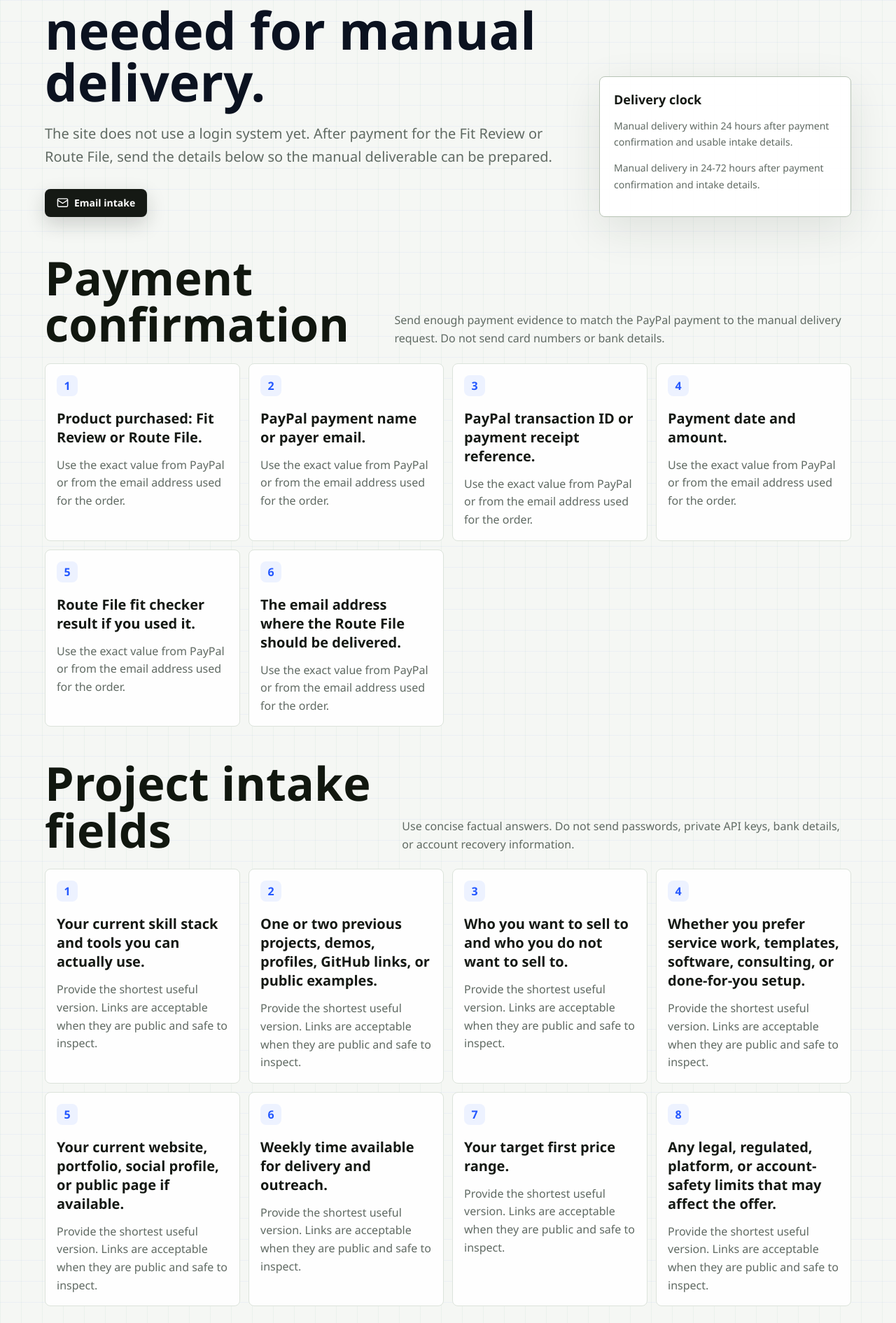
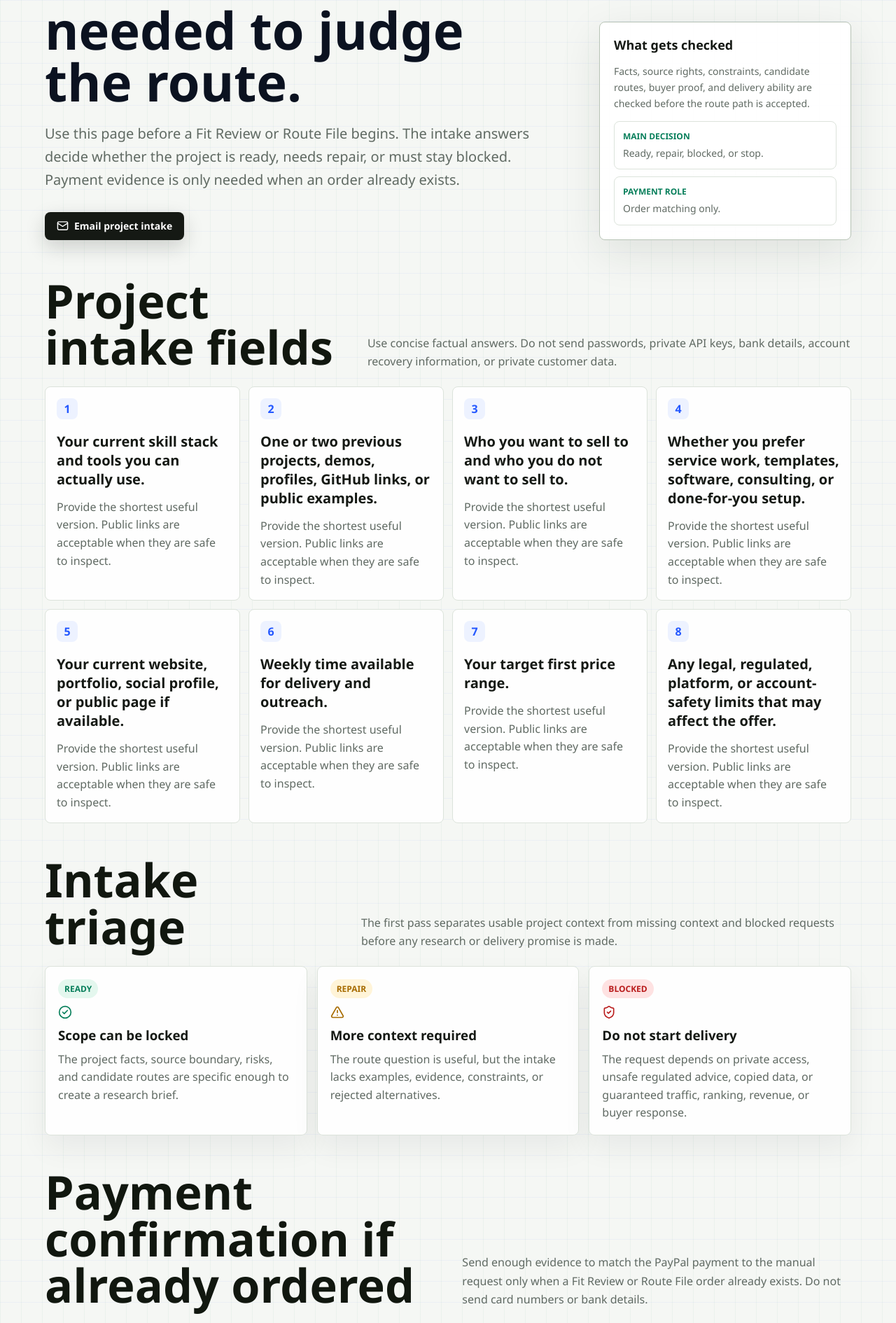
Before and after one commit to SB980425/shachidainei, a Next.js app in the folder agentsiteops/: page /intake in a window 1280 px wide. Shown: the part 270-2160 px from the top of the page at 70% size. Built offline with nearby package versions, Linux system fonts and the light colour scheme; no server answers.

Commit message:
Refocus intake page on project context

```diff
--- a/agentsiteops/app/intake/page.tsx
+++ b/agentsiteops/app/intake/page.tsx
@@ -1,24 +1,29 @@
 import type { Metadata } from "next";
-import { CheckCircle2, ClipboardList, Mail } from "lucide-react";
 import {
-  deliveryProcessSteps,
+  AlertTriangle,
+  CheckCircle2,
+  ClipboardList,
+  Mail,
+  ShieldCheck
+} from "lucide-react";
+import {
   intakeFields,
   launchProduct,
-  paymentConfirmationFields,
-  starterReviewProduct
+  paymentConfirmationFields
 } from "@/lib/launch";
 import { siteUrl } from "@/lib/site";
 
 const path = "/intake/";
 
 export const metadata: Metadata = {
-  title: "Order Intake",
+  title: "Project Intake",
   description:
-    "Project details needed after buying the AgentSiteOps Fit Review or Route File.",
+    "Project context, source boundaries, constraints, and optional order confirmation for AgentSiteOps route review.",
   alternates: { canonical: path },
   openGraph: {
-    title: "Order Intake",
-    description: "Send these details after payment so the manual review or Route File can be delivered.",
+    title: "Project Intake",
+    description:
+      "Send project facts first. Payment confirmation is only needed when a Fit Review or Route File order already exists.",
     url: `${siteUrl}${path}`,
     siteName: "AgentSiteOps",
     locale: "en_US",
@@ -26,23 +31,71 @@ export const metadata: Metadata = {
   }
 };
 
+const intakeTriageRows = [
+  {
+    label: "Ready",
+    title: "Scope can be locked",
+    body:
+      "The project facts, source boundary, risks, and candidate routes are specific enough to create a research brief.",
+    Icon: CheckCircle2
+  },
+  {
+    label: "Repair",
+    title: "More context required",
+    body:
+      "The route question is useful, but the intake lacks examples, evidence, constraints, or rejected alternatives.",
+    Icon: AlertTriangle
+  },
+  {
+    label: "Blocked",
+    title: "Do not start delivery",
+    body:
+      "The request depends on private access, unsafe regulated advice, copied data, or guaranteed traffic, ranking, revenue, or buyer response.",
+    Icon: ShieldCheck
+  }
+];
+
+const intakeProcessSteps = [
+  {
+    title: "1. Receive project facts",
+    body:
+      "Project context, source material, constraints, candidate routes, and delivery limits are collected before any route decision."
+  },
+  {
+    title: "2. Screen readiness",
+    body:
+      "The intake is marked ready, repair, or blocked so weak material does not become unsupported route work."
+  },
+  {
+    title: "3. Lock the research boundary",
+    body:
+      "A narrow research brief is prepared only after the route question, source rules, and unacceptable claims are clear."
+  },
+  {
+    title: "4. Hand off the Route File path",
+    body:
+      "Accepted research becomes one selected route, rejected alternatives, evidence ledger, first proof asset, validation channel, and stop rule."
+  }
+];
+
 export default function Page() {
   const jsonLd = {
     "@context": "https://schema.org",
     "@type": "WebPage",
-    name: "Order Intake",
-    description: "Project details needed after buying the AgentSiteOps Fit Review or Route File.",
+    name: "Project Intake",
+    description:
+      "Project context, source boundaries, constraints, and optional order confirmation for AgentSiteOps route review.",
     url: `${siteUrl}${path}`,
     inLanguage: "en"
   };
-  const mailSubject = encodeURIComponent("AgentSiteOps order intake");
+  const mailSubject = encodeURIComponent("AgentSiteOps project intake");
   const mailBody = encodeURIComponent(
     [
-      "Payment confirmation",
-      ...paymentConfirmationFields.map((field) => `- ${field}:`),
+      "Project intake",
+      ...intakeFields.map((field) => `- ${field}:`),
       "",
-      "Project intake",
-      ...intakeFields.map((field) => `- ${field}:`)
+      "If you already ordered a Fit Review or Route File",
+      ...paymentConfirmationFields.map((field) => `- ${field}:`)
     ].join("\n")
   );
 
@@ -54,11 +107,12 @@ export default function Page() {
       />
       <section className="gate-hero">
         <div>
-          <p className="eyebrow">Post-payment intake</p>
-          <h1>Send the details needed for manual delivery.</h1>
+          <p className="eyebrow">Project intake</p>
+          <h1>Send the context needed to judge the route.</h1>
           <p>
-            The site does not use a login system yet. After payment for the Fit Review or
-            Route File, send the details below so the manual deliverable can be prepared.
+            Use this page before a Fit Review or Route File begins. The intake answers
+            decide whether the project is ready, needs repair, or must stay blocked.
+            Payment evidence is only needed when an order already exists.
           </p>
           <div className="hero-actions">
             <a
@@ -68,23 +122,76 @@ export default function Page() {
               href={`mailto:${launchProduct.supportEmail}?subject=${mailSubject}&body=${mailBody}`}
             >
               <Mail aria-hidden="true" size={17} />
-              Email intake
+              Email project intake
             </a>
           </div>
         </div>
         <aside className="decision-card">
-          <strong>Delivery clock</strong>
-          <p>{starterReviewProduct.timeline}</p>
-          <p>{launchProduct.timeline}</p>
+          <strong>What gets checked</strong>
+          <p>
+            Facts, source rights, constraints, candidate routes, buyer proof, and
+            delivery ability are checked before the route path is accepted.
+          </p>
+          <dl>
+            <div>
+              <dt>Main decision</dt>
+              <dd>Ready, repair, blocked, or stop.</dd>
+            </div>
+            <div>
+              <dt>Payment role</dt>
+              <dd>Order matching only.</dd>
+            </div>
+          </dl>
         </aside>
       </section>
 
       <section className="gate-section">
         <div className="section-head">
-          <h2>Payment confirmation</h2>
+          <h2>Project intake fields</h2>
+          <p>Use concise factual answers. Do not send passwords, private API keys, bank details, account recovery information, or private customer data.</p>
+        </div>
+        <div className="loop-grid">
+          {intakeFields.map((field, index) => (
+            <article key={field}>
+              <span>{index + 1}</span>
+              <h3>{field}</h3>
+              <p>Provide the shortest useful version. Public links are acceptable when they are safe to inspect.</p>
+            </article>
+          ))}
+        </div>
+      </section>
+
+      <section className="gate-section">
+        <div className="section-head">
+          <h2>Intake triage</h2>
           <p>
-            Send enough payment evidence to match the PayPal payment to the manual
-            delivery request. Do not send card numbers or bank details.
+            The first pass separates usable project context from missing context and
+            blocked requests before any research or delivery promise is made.
+          </p>
+        </div>
+        <div className="start-readiness-panel">
+          {intakeTriageRows.map((item) => {
+            const Icon = item.Icon;
+
+            return (
+              <article key={item.label}>
+                <span>{item.label}</span>
+                <Icon aria-hidden="true" size={20} />
+                <h3>{item.title}</h3>
+                <p>{item.body}</p>
+              </article>
+            );
+          })}
+        </div>
+      </section>
+
+      <section className="gate-section">
+        <div className="section-head">
+          <h2>Payment confirmation if already ordered</h2>
+          <p>
+            Send enough evidence to match the PayPal payment to the manual request
+            only when a Fit Review or Route File order already exists. Do not send card
+            numbers or bank details.
           </p>
         </div>
         <div className="loop-grid">
@@ -100,30 +207,14 @@ export default function Page() {
 
       <section className="gate-section">
         <div className="section-head">
-          <h2>Project intake fields</h2>
-          <p>Use concise factual answers. Do not send passwords, private API keys, bank details, or account recovery information.</p>
-        </div>
-        <div className="loop-grid">
-          {intakeFields.map((field, index) => (
-            <article key={field}>
-              <span>{index + 1}</span>
-              <h3>{field}</h3>
-              <p>Provide the shortest useful version. Links are acceptable when they are public and safe to inspect.</p>
-            </article>
-          ))}
-        </div>
-      </section>
-
-      <section className="gate-section">
-        <div className="section-head">
-          <h2>Manual delivery process</h2>
+          <h2>Manual intake process</h2>
           <p>
-            This is a service workflow, not an automated account portal. The process is
-            designed to reject unsafe or under-evidenced orders before they turn into vague work.
+            This is a service workflow, not an automated account portal. The process
+            rejects unsafe or under-evidenced requests before they turn into vague work.
           </p>
         </div>
         <div className="workflow-grid">
-          {deliveryProcessSteps.map((step) => (
+          {intakeProcessSteps.map((step) => (
             <article className="workflow-card" key={step.title}>
               <span>
                 <ClipboardList aria-hidden="true" size={18} />
@@ -135,17 +226,17 @@ export default function Page() {
         </div>
       </section>
 
-      <section className="gate-section split-section gate-split">
+      <section className="gate-section split-section gate-split intake-ready-split">
         <div>
           <h2>Ready to send</h2>
           <ul className="compact-list">
             <li>
               <CheckCircle2 aria-hidden="true" size={16} />
-              Payment evidence can be matched to the order.
+              The project goal, buyer, delivery ability, and current blocker are clear.
             </li>
             <li>
               <CheckCircle2 aria-hidden="true" size={16} />
-              Public links or examples are safe to inspect.
+              Public links, demos, examples, notes, or source limits are safe to inspect.
             </li>
             <li>
               <CheckCircle2 aria-hidden="true" size={16} />
@@ -154,11 +245,24 @@ export default function Page() {
           </ul>
         </div>
         <div>
-          <h2>Delivery pause triggers</h2>
+          <h2>Pause triggers</h2>
           <ul className="compact-list">
-            <li>Missing payment confirmation.</li>
-            <li>Secrets, passwords, account recovery details, or private customer data in the intake.</li>
-            <li>Requests for guaranteed traffic, ranking, revenue, customers, approvals, or unsafe automation.</li>
+            <li>
+              <AlertTriangle aria-hidden="true" size={16} />
+              The route question is too broad to research without inventing context.
+            </li>
+            <li>
+              <AlertTriangle aria-hidden="true" size={16} />
+              Payment confirmation is missing for an already ordered manual deliverable.
+            </li>
+            <li>
+              <AlertTriangle aria-hidden="true" size={16} />
+              Secrets, passwords, account recovery details, or private customer data in the intake.
+            </li>
+            <li>
+              <AlertTriangle aria-hidden="true" size={16} />
+              Requests for guaranteed traffic, ranking, revenue, customers, approvals, or unsafe automation.
+            </li>
           </ul>
         </div>
       </section>
```
Also changed, not shown: agentsiteops/reports/code-quality-gate.md (+1 -1 lines), agentsiteops/reports/route-consistency-gate.md (+1 -1 lines), agentsiteops/reports/technical-seo-ci.md (+1 -1 lines), agentsiteops/app/globals.css.
